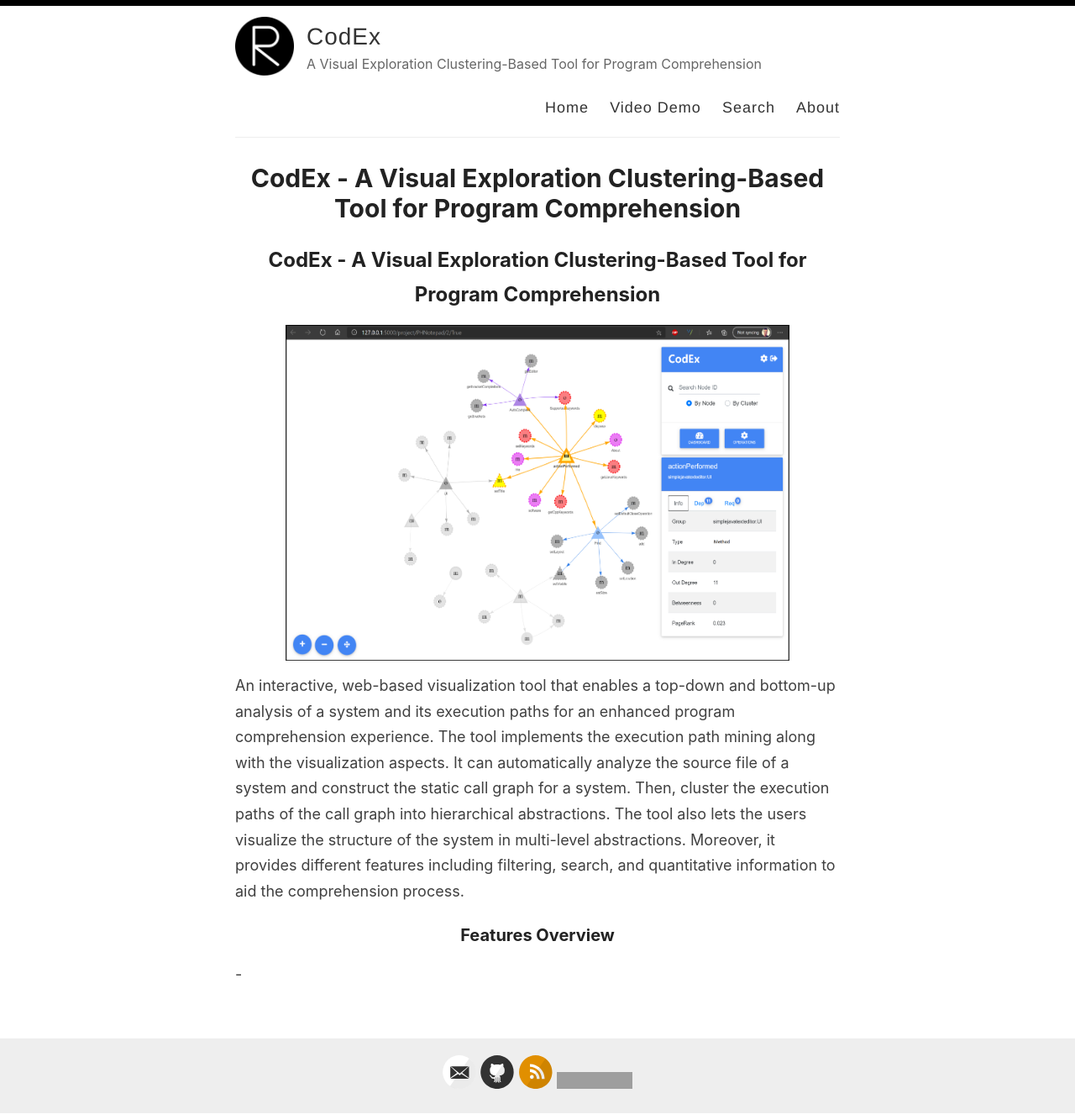
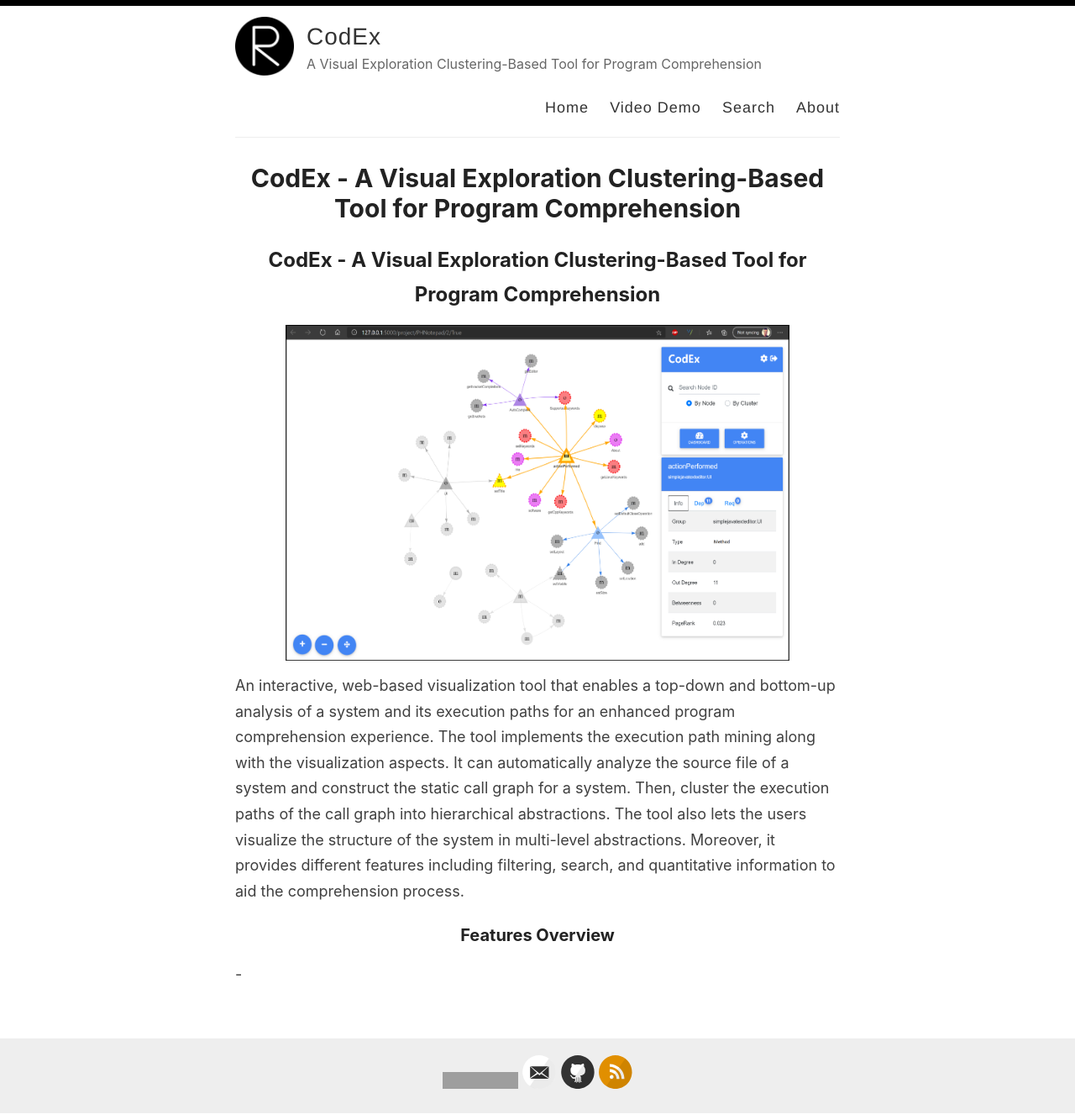
Before and after one commit to RakanAlanazi/CodEx, a Jekyll site: the page built from index.md, in a window 1280 px wide. Shown: the whole page at 84% size. Built offline with Jekyll 4.4.1, drawn with Linux system fonts in a browser that asks for light colours; our own code applies the rules of GitHub Pages for plain Markdown files; the list of posts is cut into pages by our own code; grey boxes are pictures that could not be loaded.

Commit message:
Update default.html

```diff
--- a/_layouts/default.html
+++ b/_layouts/default.html
@@ -45,8 +45,8 @@
       <div class="wrapper-footer">
         <div class="container">
           <footer class="footer">
+           <a href="https://hits.seeyoufarm.com"><img src="https://hits.seeyoufarm.com/api/count/incr/badge.svg?url=https%3A%2F%2Frakanalanazi.github.io%2FCodEx%2F&count_bg=%233D71C8&title_bg=%23555555&icon=tripadvisor.svg&icon_color=%23E7E7E7&title=visitors&edge_flat=false"/></a>
             {% include svg-icons.html %}
-            <a href="https://hits.seeyoufarm.com"><img src="https://hits.seeyoufarm.com/api/count/incr/badge.svg?url=https%3A%2F%2Frakanalanazi.github.io%2FCodEx%2F&count_bg=%233D71C8&title_bg=%23555555&icon=tripadvisor.svg&icon_color=%23E7E7E7&title=visitors&edge_flat=false"/></a>
           </footer>
         </div>
       </div>
```
